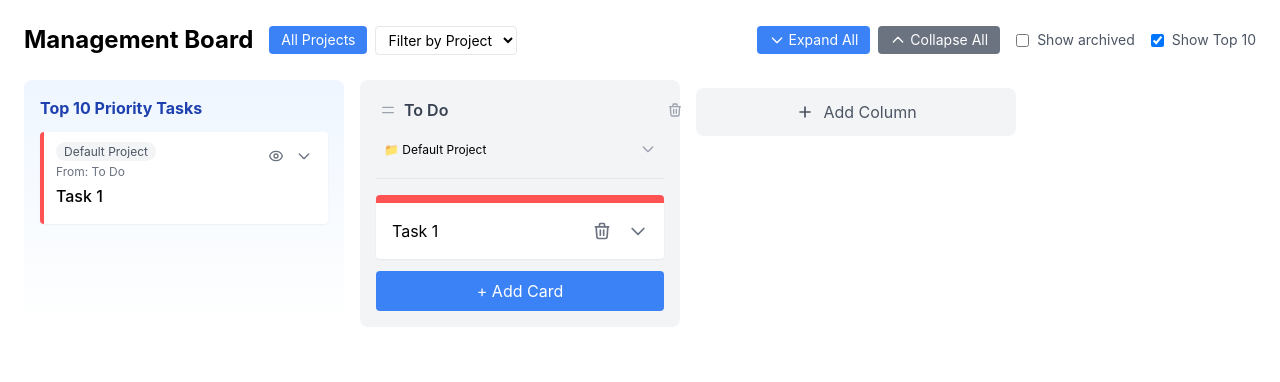
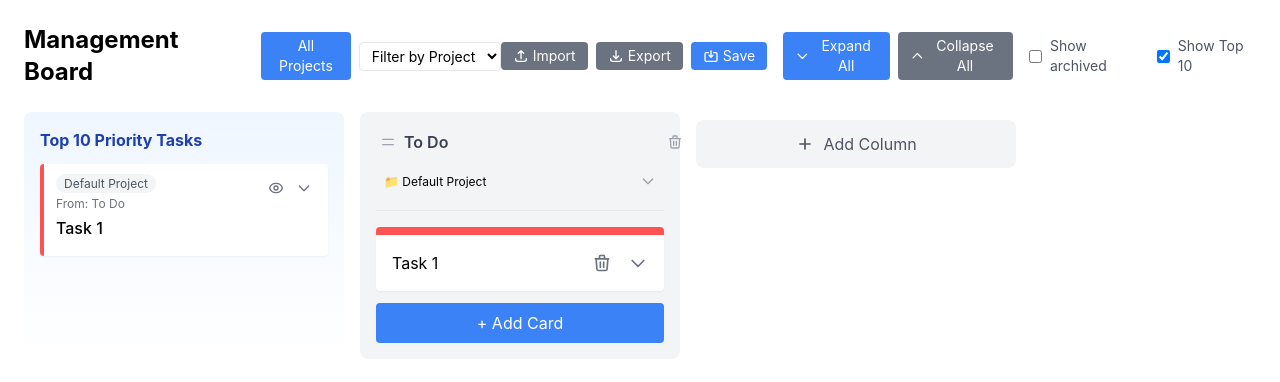
Before and after one commit to sfsusuario/Management, a React (Create React App) app: page / in a window 1280 px wide. Shown: the top 382 px of the page. Built offline with nearby package versions, Linux system fonts and the light colour scheme.

Commit message:
Export / Import / Save

```diff
--- a/src/components/Management.jsx
+++ b/src/components/Management.jsx
@@ -1,4 +1,4 @@
-import React, { useState } from 'react';
+import React, { useState, useEffect } from 'react';
 import { CalendarIcon, ClockIcon } from '@heroicons/react/outline';
 import { DragDropContext, Droppable, Draggable } from 'react-beautiful-dnd';
 
@@ -78,6 +78,10 @@ const Management = () => {
 
   // Add new state for project filtering
   const [selectedProjectId, setSelectedProjectId] = useState(null);
+
+  // Add new states
+  const [isSaving, setIsSaving] = useState(false);
+  const [lastSaved, setLastSaved] = useState(null);
 
   const addColumn = () => {
     const newColumn = {
@@ -390,6 +394,96 @@ const Management = () => {
     );
   };
 
+  // Add save/load functions
+  const saveToLocalStorage = async () => {
+    setIsSaving(true);
+    const data = {
+      projects,
+      columns,
+      expandedCards,
+      showArchived,
+      showTop10,
+      selectedProjectId
+    };
+
+    try {
+      await new Promise(resolve => setTimeout(resolve, 500)); // Simulate delay
+      localStorage.setItem('managementBoardData', JSON.stringify(data));
+      setLastSaved(new Date().toLocaleTimeString());
+    } finally {
+      setIsSaving(false);
+    }
+  };
+
+  // Add load function
+  const loadFromLocalStorage = () => {
+    const saved = localStorage.getItem('managementBoardData');
+    if (saved) {
+      const data = JSON.parse(saved);
+      setProjects(data.projects);
+      setColumns(data.columns);
+      setExpandedCards(data.expandedCards);
+      setShowArchived(data.showArchived);
+      setShowTop10(data.showTop10);
+      setSelectedProjectId(data.selectedProjectId);
+    }
+  };
+
+  // Add export function
+  const exportData = () => {
+    const data = {
+      projects,
+      columns,
+      expandedCards,
+      showArchived,
+      showTop10,
+      selectedProjectId
+    };
+
+    const blob = new Blob([JSON.stringify(data, null, 2)], { type: 'application/json' });
+    const url = URL.createObjectURL(blob);
+    const a = document.createElement('a');
+    a.href = url;
+    a.download = `management-board-${new Date().toISOString().split('T')[0]}.json`;
+    a.click();
+    URL.revokeObjectURL(url);
+  };
+
+  // Add import function
+  const importData = (event) => {
+    const file = event.target.files[0];
+    if (file) {
+      const reader = new FileReader();
+      reader.onload = (e) => {
+        try {
+          const data = JSON.parse(e.target.result);
+          setProjects(data.projects);
+          setColumns(data.columns);
+          setExpandedCards(data.expandedCards);
+          setShowArchived(data.showArchived);
+          setShowTop10(data.showTop10);
+          setSelectedProjectId(data.selectedProjectId);
+        } catch (error) {
+          alert('Invalid file format');
+        }
+      };
+      reader.readAsText(file);
+    }
+  };
+
+  // Add useEffect for auto-save
+  useEffect(() => {
+    // Load initial data
+    loadFromLocalStorage();
+
+    // Setup auto-save interval
+    const interval = setInterval(() => {
+      saveToLocalStorage();
+    }, 60000); // Every minute
+
+    return () => clearInterval(interval);
+  }, []);
+
   return (
     <div className="p-6">
       <div className="flex justify-between items-center mb-6">
@@ -424,8 +518,61 @@ const Management = () => {
           </div>
         </div>
 
-        {/* Card Controls */}
+        {/* Add new control section */}
         <div className="flex items-center gap-4">
+          <div className="flex gap-2">
+            <input
+              type="file"
+              accept=".json"
+              onChange={importData}
+              className="hidden"
+              id="import-file"
+            />
+            <label
+              htmlFor="import-file"
+              className="px-3 py-1 text-sm bg-gray-500 text-white rounded hover:bg-gray-600
+                       transition-colors cursor-pointer flex items-center gap-1"
+            >
+              <svg className="h-4 w-4" fill="none" viewBox="0 0 24 24" stroke="currentColor">
+                <path strokeLinecap="round" strokeLinejoin="round" strokeWidth={2} d="M4 16v1a3 3 0 003 3h10a3 3 0 003-3v-1m-4-8l-4-4m0 0L8 8m4-4v12" />
+              </svg>
+              Import
+            </label>
+            <button
+              onClick={exportData}
+              className="px-3 py-1 text-sm bg-gray-500 text-white rounded hover:bg-gray-600
+                       transition-colors flex items-center gap-1"
+            >
+              <svg className="h-4 w-4" fill="none" viewBox="0 0 24 24" stroke="currentColor">
+                <path strokeLinecap="round" strokeLinejoin="round" strokeWidth={2} d="M4 16v1a3 3 0 003 3h10a3 3 0 003-3v-1m-4-4l-4 4m0 0l-4-4m4 4V4" />
+              </svg>
+              Export
+            </button>
+            <button
+              onClick={saveToLocalStorage}
+              disabled={isSaving}
+              className="px-3 py-1 text-sm bg-blue-500 text-white rounded hover:bg-blue-600
+                       transition-colors flex items-center gap-1 relative"
+            >
+              {isSaving ? (
+                <svg className="animate-spin h-4 w-4" fill="none" viewBox="0 0 24 24">
+                  <circle className="opacity-25" cx="12" cy="12" r="10" stroke="currentColor" strokeWidth="4" />
+                  <path className="opacity-75" fill="currentColor" d="M4 12a8 8 0 018-8V0C5.373 0 0 5.373 0 12h4zm2 5.291A7.962 7.962 0 014 12H0c0 3.042 1.135 5.824 3 7.938l3-2.647z" />
+                </svg>
+              ) : (
+                <svg className="h-4 w-4" fill="none" viewBox="0 0 24 24" stroke="currentColor">
+                  <path strokeLinecap="round" strokeLinejoin="round" strokeWidth={2} d="M8 7H5a2 2 0 00-2 2v9a2 2 0 002 2h14a2 2 0 002-2V9a2 2 0 00-2-2h-3m-1 4l-3 3m0 0l-3-3m3 3V4" />
+                </svg>
+              )}
+              Save
+              {lastSaved && (
+                <span className="text-xs opacity-75 ml-2">
+                  Last: {lastSaved}
+                </span>
+              )}
+            </button>
+          </div>
+          {/* ...existing controls... */}
           <div className="flex gap-2">
             <button
               onClick={expandAll}
```
